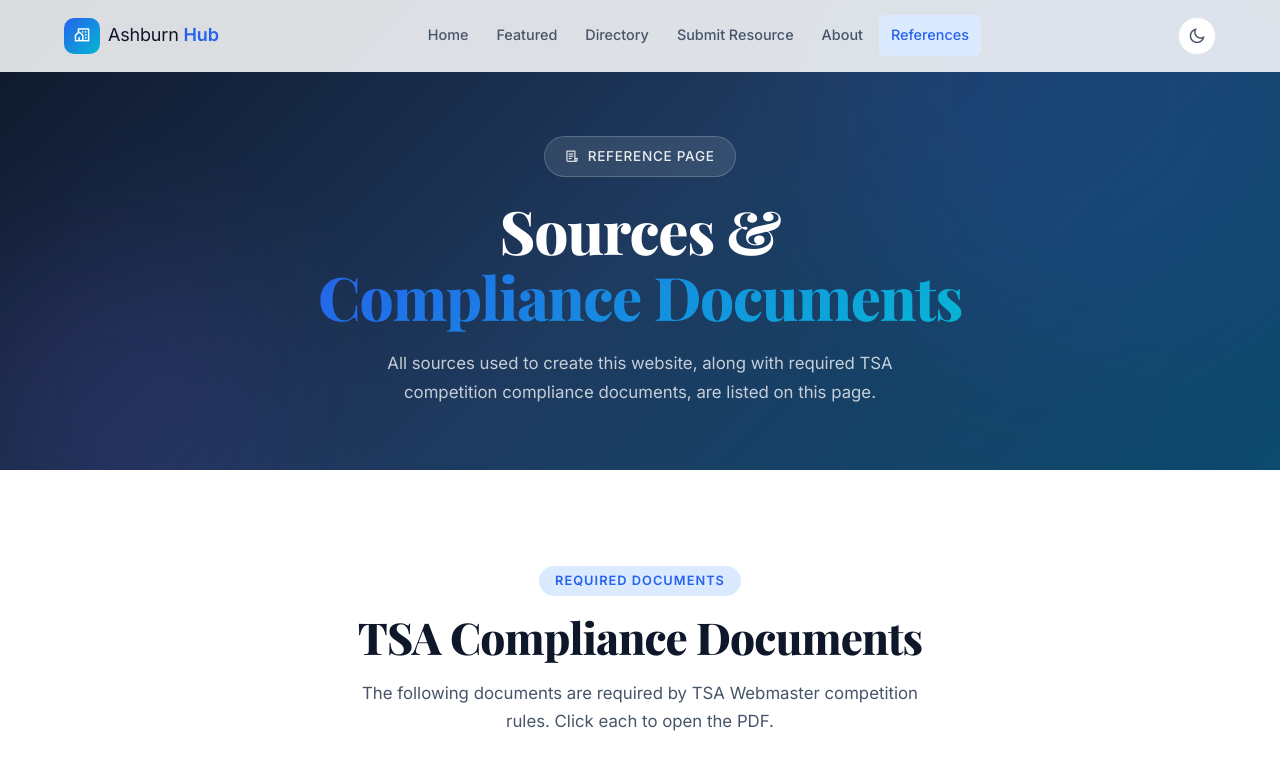
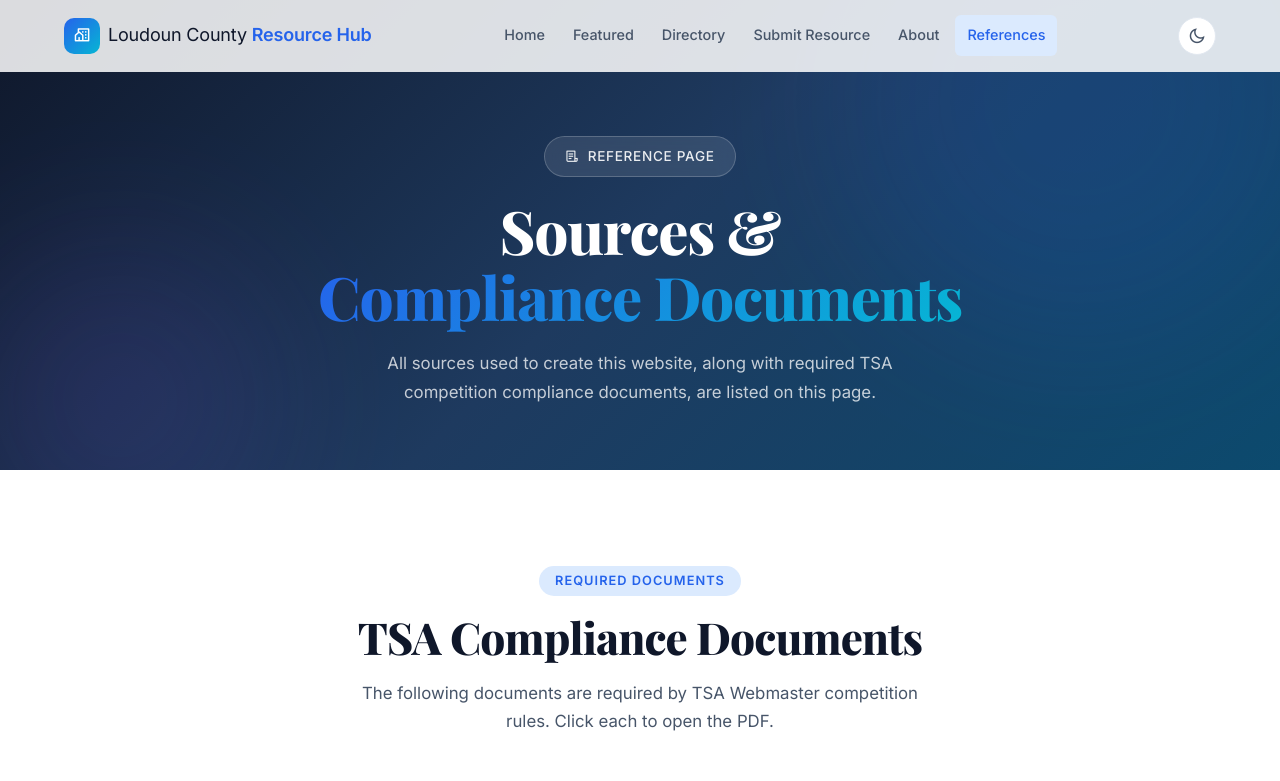
Before and after one commit to jaidanp/loudoun-resource-hub, a plain HTML site: page references.html in a window 1280 px wide. Shown: the top 781 px of the page. Drawn offline with nearby package versions, Linux system fonts and the light colour scheme; files that its build step writes are made by us from their sources; files whose address does not match are found by name.

Commit message:
fix remaining Ashburn references

```diff
--- a/references.html
+++ b/references.html
@@ -3,10 +3,10 @@
   <head>
     <meta charset="UTF-8" />
     <meta name="viewport" content="width=device-width, initial-scale=1.0" />
-    <title>References | Ashburn Community Resource Hub</title>
+    <title>References | Loudoun County Resource Hub</title>
     <meta
       name="description"
-      content="All sources, citations, and required compliance documents for the Ashburn Community Resource Hub TSA Webmaster entry."
+      content="All sources, citations, and required compliance documents for the Loudoun County Resource Hub TSA Webmaster entry."
     />
     <link rel="preconnect" href="https://fonts.googleapis.com" />
     <link rel="preconnect" href="https://fonts.gstatic.com" crossorigin />
@@ -32,11 +32,11 @@
     ============================================= -->
     <header class="navbar" id="navbar" role="banner">
       <div class="container navbar__inner">
-        <a href="index.html" class="navbar__logo" aria-label="Ashburn Resource Hub Home">
+        <a href="index.html" class="navbar__logo" aria-label="Loudoun County Resource Hub Home">
           <span class="navbar__logo-icon" aria-hidden="true">
             <i class="ri-community-line"></i>
           </span>
-          <span class="navbar__logo-text">Ashburn <strong>Hub</strong></span>
+          <span class="navbar__logo-text">Loudoun County <strong>Resource Hub</strong></span>
         </a>
 
         <nav class="navbar__nav" role="navigation" aria-label="Primary navigation">
@@ -863,7 +863,7 @@
             <span class="navbar__logo-icon" aria-hidden="true">
               <i class="ri-community-line"></i>
             </span>
-            <span class="navbar__logo-text">Ashburn <strong>Hub</strong></span>
+            <span class="navbar__logo-text">Loudoun County <strong>Hub</strong></span>
           </a>
           <p class="footer__brand-text">
             A community-built directory connecting Loudoun County residents
@@ -910,7 +910,7 @@
       <div class="footer__bottom">
         <div class="container footer__bottom-inner">
           <p class="footer__copyright">
-            &copy; 2025–2026 Ashburn Community Resource Hub.
+            &copy; 2025–2026 Loudoun County Community Resource Hub.
             Created for the TSA Webmaster Competition.
           </p>
           <p class="footer__tsa">
```
Also changed, not shown: index.html (+1 -1 lines).
